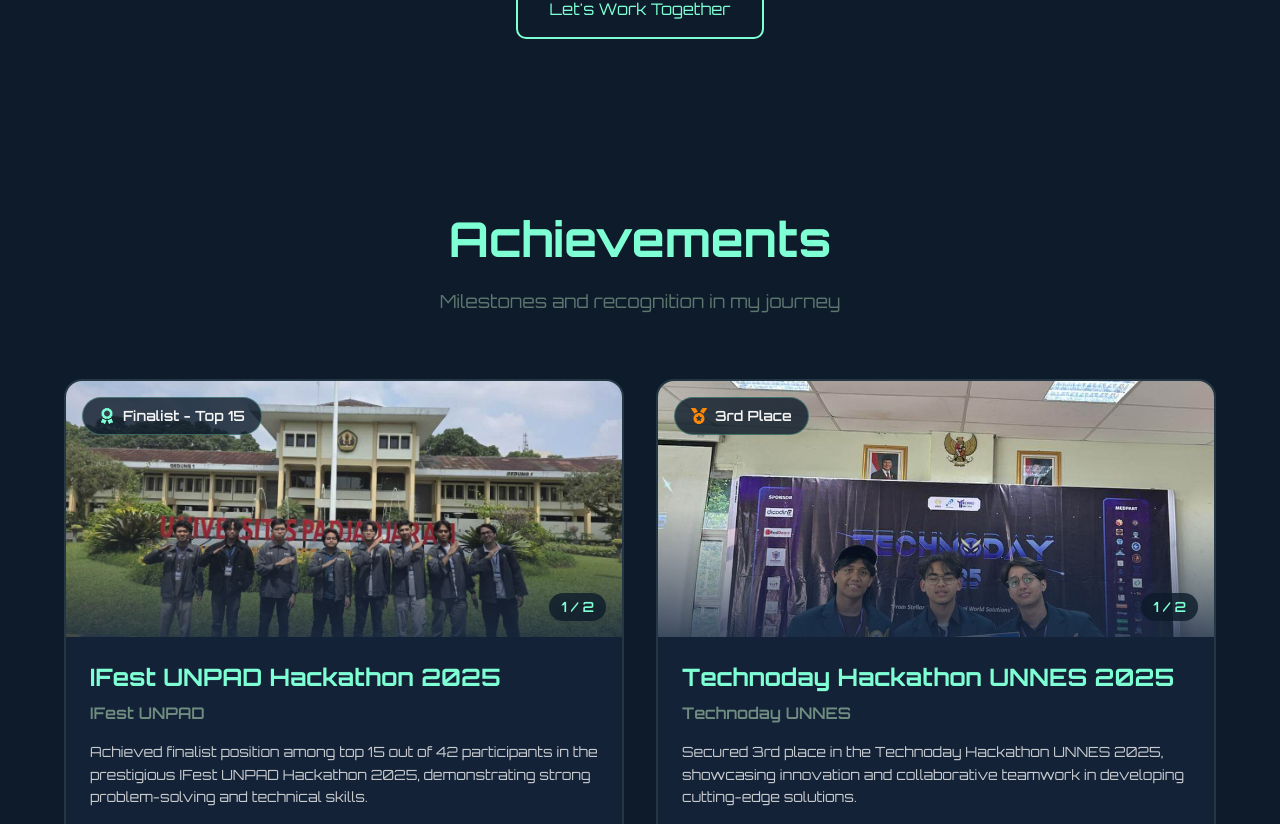
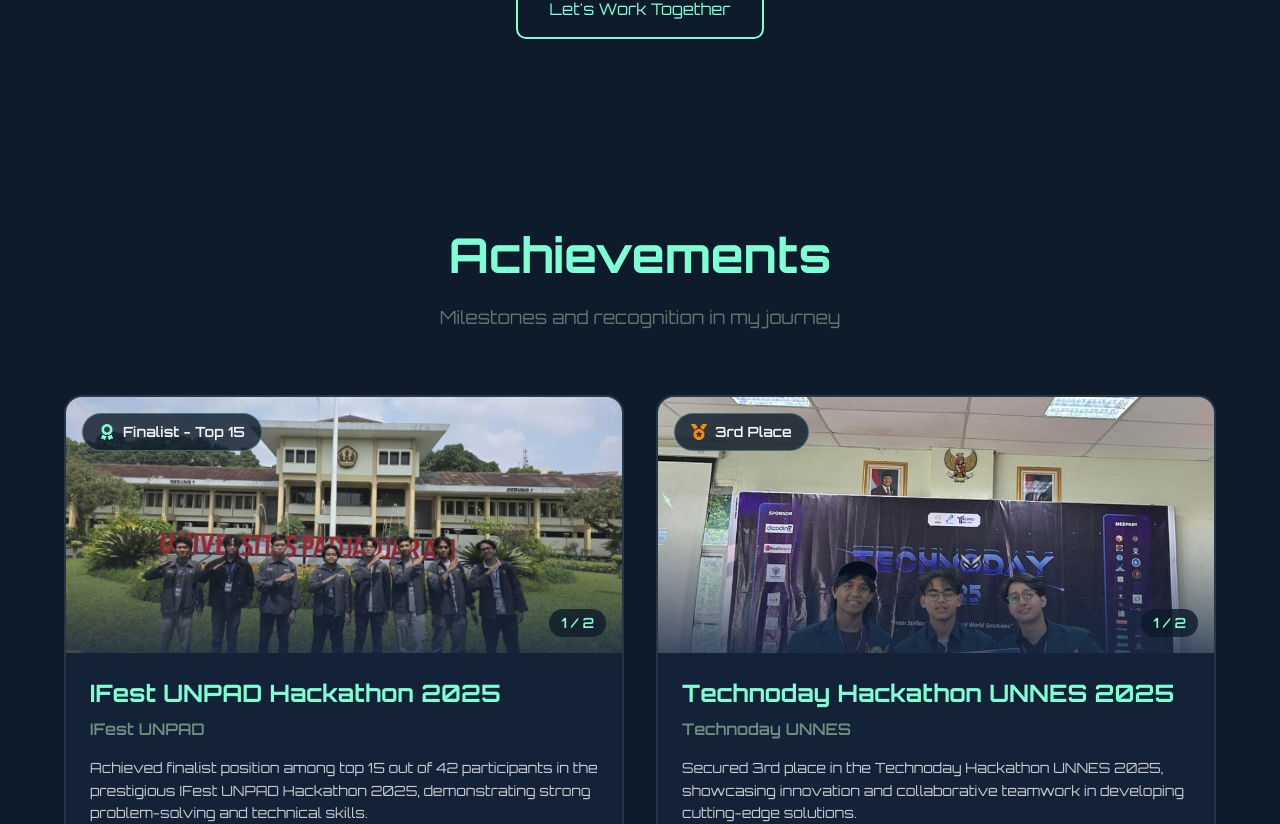
Before and after one commit to SutaSS/portofolio, a Next.js app: page / in a window 1280 px wide. Shown: the part 7474-8298 px from the top of the page. Built offline with nearby package versions, Linux system fonts and the light colour scheme.

Commit message:
refactor (scroll-behavior) : auto

```diff
--- a/src/app/globals.css
+++ b/src/app/globals.css
@@ -54,7 +54,7 @@
 
 body {
   font-family: var(--font-orbitron), monospace;
-  scroll-behavior: smooth;
+  scroll-behavior: auto;
 }
 
 h1, h2, h3, h4, h5, h6, p, span, div, a, button {
@@ -62,7 +62,7 @@
 }
 
 html {
-  scroll-behavior: smooth;
+  scroll-behavior: auto;
 }
 
 ::-webkit-scrollbar {
--- a/src/app/section/Hero.tsx
+++ b/src/app/section/Hero.tsx
@@ -32,7 +32,7 @@
   const scrollToSection = (sectionId: string) => {
     const element = document.getElementById(sectionId);
     if (element) {
-      element.scrollIntoView({ behavior: "smooth" });
+      element.scrollIntoView({ behavior: "auto" });
     }
   };
 
--- a/src/app/section/achievements.tsx
+++ b/src/app/section/achievements.tsx
@@ -87,7 +87,7 @@
       id="achievements"
       className="min-h-screen bg-dark-bg relative overflow-visible pt-24 lg:pt-0"
     >
-      <div className={`relative z-10 min-h-screen container mx-auto px-8 justify-center flex flex-col py-20 transition-all duration-700 ${
+      <div className={`relative z-10 min-h-screen container mx-auto px-8 justify-center flex flex-col py-24 transition-all duration-700 ${
         isVisible ? "opacity-100 translate-y-0" : "opacity-0 translate-y-10"
       }`}>
 
```
